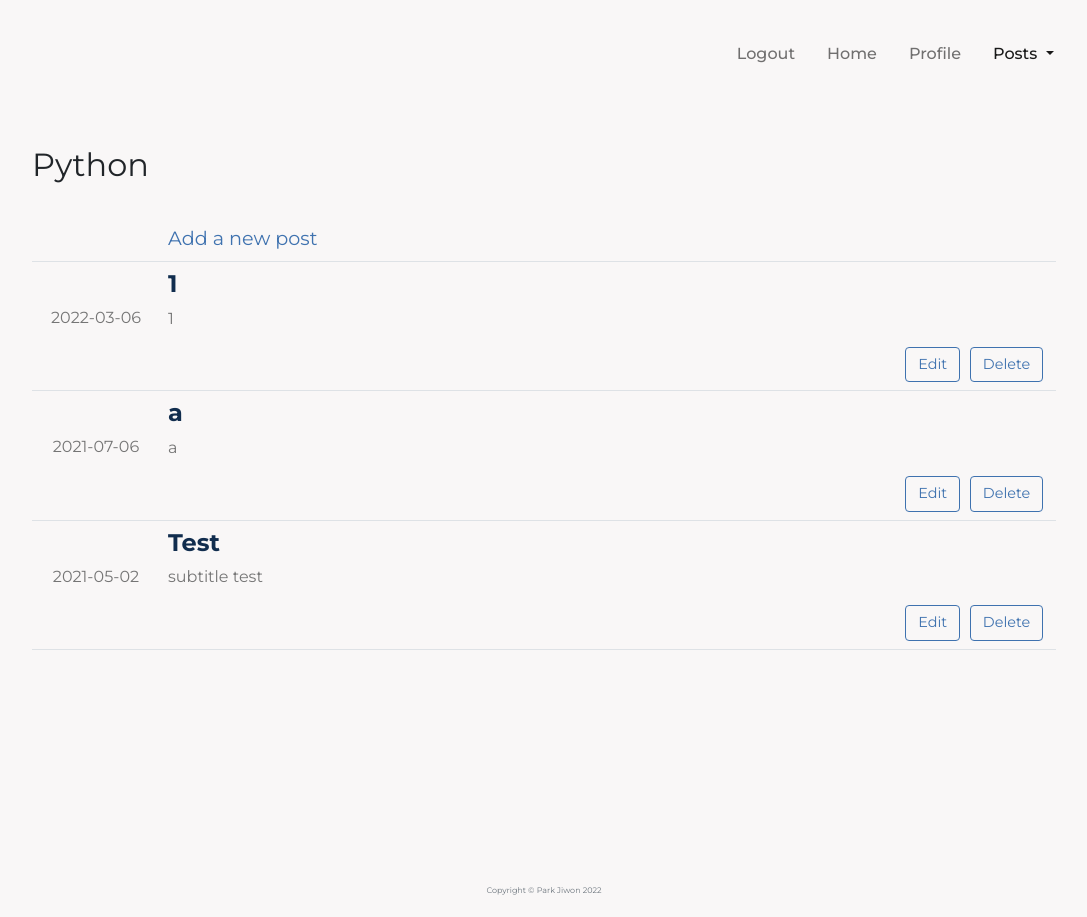
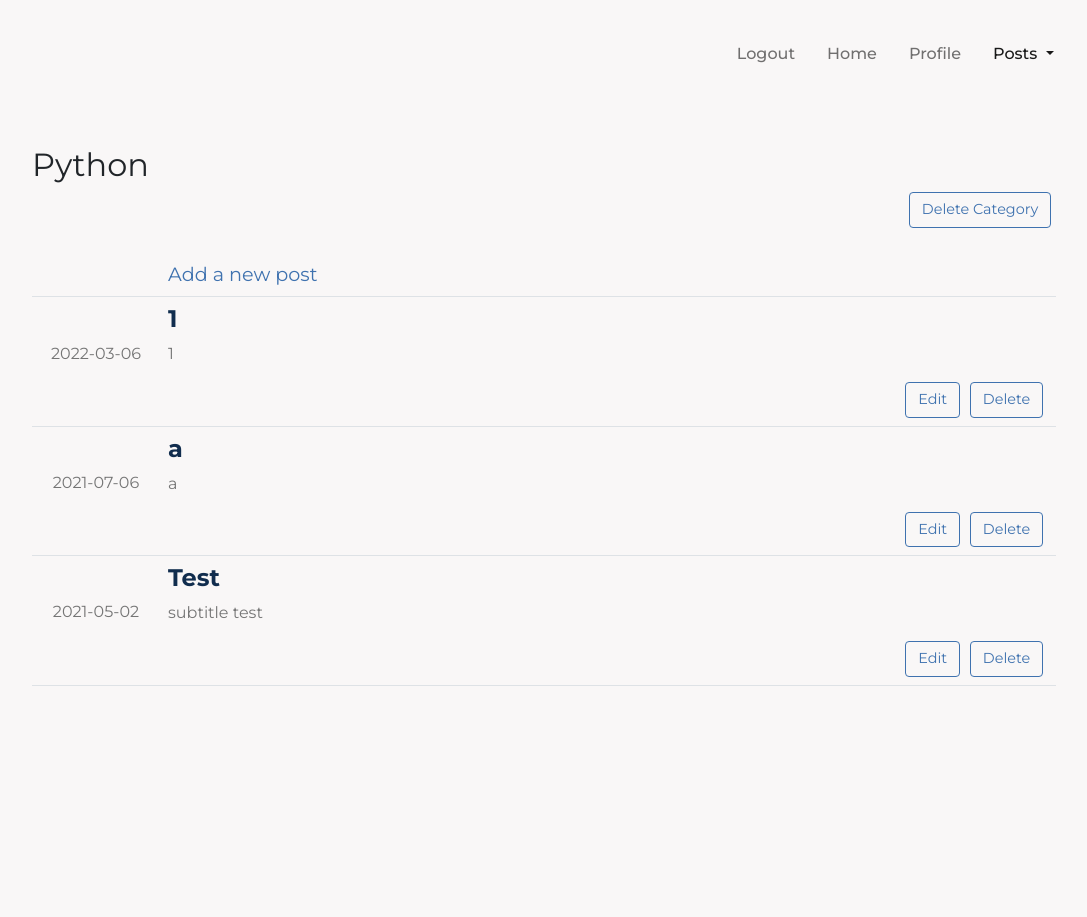
Before and after one commit to SPAMallday/Blog, a Flask app: page /posts?category_id=1 in a window 1280 px wide. Shown: the top 917 px of the page, without its empty margins (96-1183 px from the left). Before the commit the page ends 895 px from the top, so only its background shows below. Run offline with Flask 2, Linux system fonts and the light colour scheme; a user stored in the database is signed in; data comes from the database, SQL or seed files in the repository; some libraries are stand-ins or nearby versions.

Commit message:
ADD Category Delete

```diff
--- a/main.py
+++ b/main.py
@@ -218,7 +218,7 @@ def delete_post():
 
     update_count(category_id)
 
-    return redirect(url_for("show_posts_by_category", category_id=category_id))
+    return redirect(url_for("show_posts_by_category", variable_dict=variable_dict, category_id=category_id))
 
 
 @app.route("/new_category", methods=["GET", "POST"])
@@ -240,6 +240,20 @@ def make_category():
 
     return render_template("make_category.html", variable_dict=variable_dict, form=form)
 
+@app.route("/delete_category", methods=["DELETE"])
+@login_required
+def delete_category():
+    category_id = request.args.get("category_id")
+    target_cate = Category.query.get(category_id)
+
+    db.session.delete(target_cate)
+    db.session.commit()
+
+    categories = Category.query.all()
+    variable_dict["categories"] = categories
+
+    return redirect(url_for("index.html", variable_dict=variable_dict))
+
 
 # APP run
 if __name__ == "__main__":
--- a/templates/post_list.html
+++ b/templates/post_list.html
@@ -2,6 +2,12 @@
 
 <div class="post-container">
     <h1 class="postlist-main-title"> {{ variable_dict["selected_category_name"].title() }} </h1>
+    {% if current_user.is_authenticated: %}
+        <div class="d-flex justify-content-end">
+            <a class="btn btn-outline-primary postlist-btn" href="{{ url_for('delete_category',
+            category_id=variable_dict['selected_category_id']) }}">Delete Category</a>
+        </div>
+    {% endif %}
     <br>
     <table class="table align-middle">
         {% if current_user.is_authenticated: %}
```
Also changed, not shown: 1 other file.
